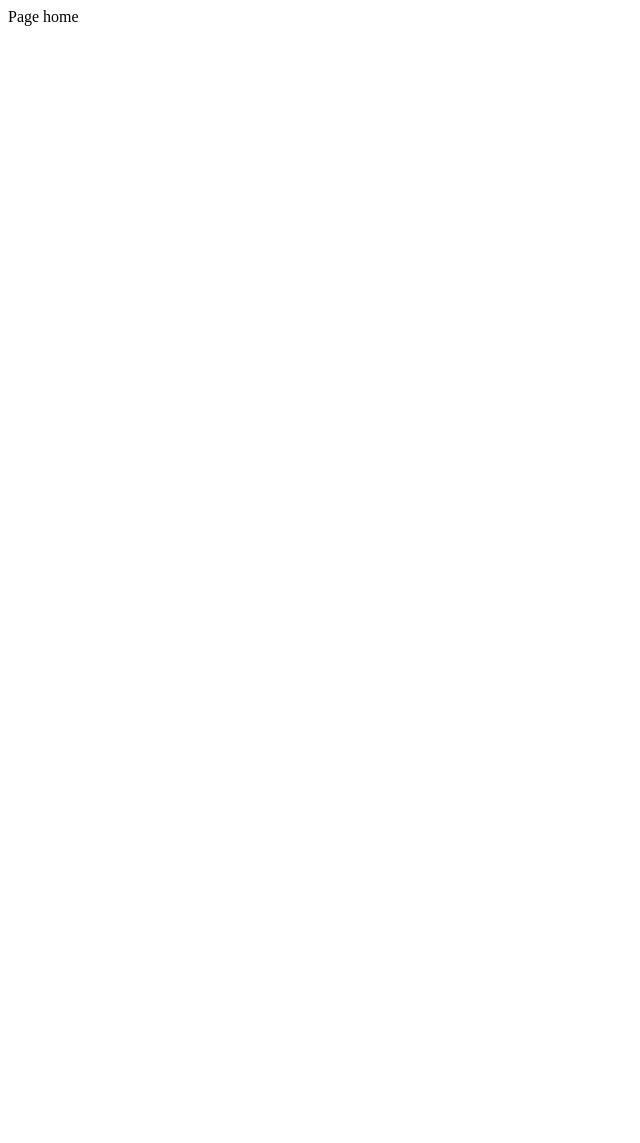
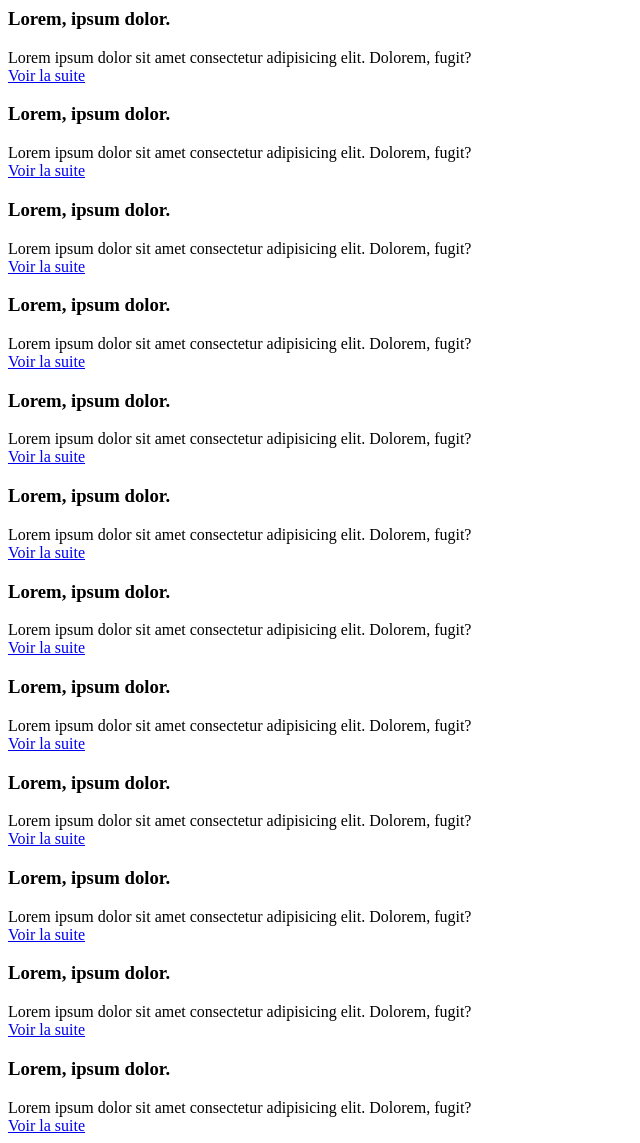
Before and after one commit to jerkodeur/SimplonDWWB-MVC-Blog, a PHP site: page /home.php in a window 1280 px wide. Before the commit the part shown is almost empty. Shown: the whole page, without its empty margins (0-640 px from the left). Before the commit the page ends 26 px from the top, so only its background shows below. Run offline with PHP 8.4, Linux system fonts and the light colour scheme.

Commit message:
add post.home view wth raw datas

```diff
--- a/view/post/home.php
+++ b/view/post/home.php
@@ -1,3 +1,18 @@
 <div>
-    Page home
+    <div class="container">
+        <div class="row row-cols-3 gx-3 gy-2 mt-3">
+            <?php
+            for ($i = 0; $i < 12; $i++) : ?>
+                <div class="col">
+                    <div class="bs-component">
+                        <div class="alert alert-danger">
+                            <h3>Lorem, ipsum dolor.</h3>
+                            <div>Lorem ipsum dolor sit amet consectetur adipisicing elit. Dolorem, fugit?</div>
+                            <div class="border-top border-primary mt-2 pt-2"><a href=<?= "?page=post.show&id=" . $i ?>>Voir la suite</a></div>
+                        </div>
+                    </div>
+                </div>
+            <?php endfor; ?>
+        </div>
+    </div>
 </div>
```
